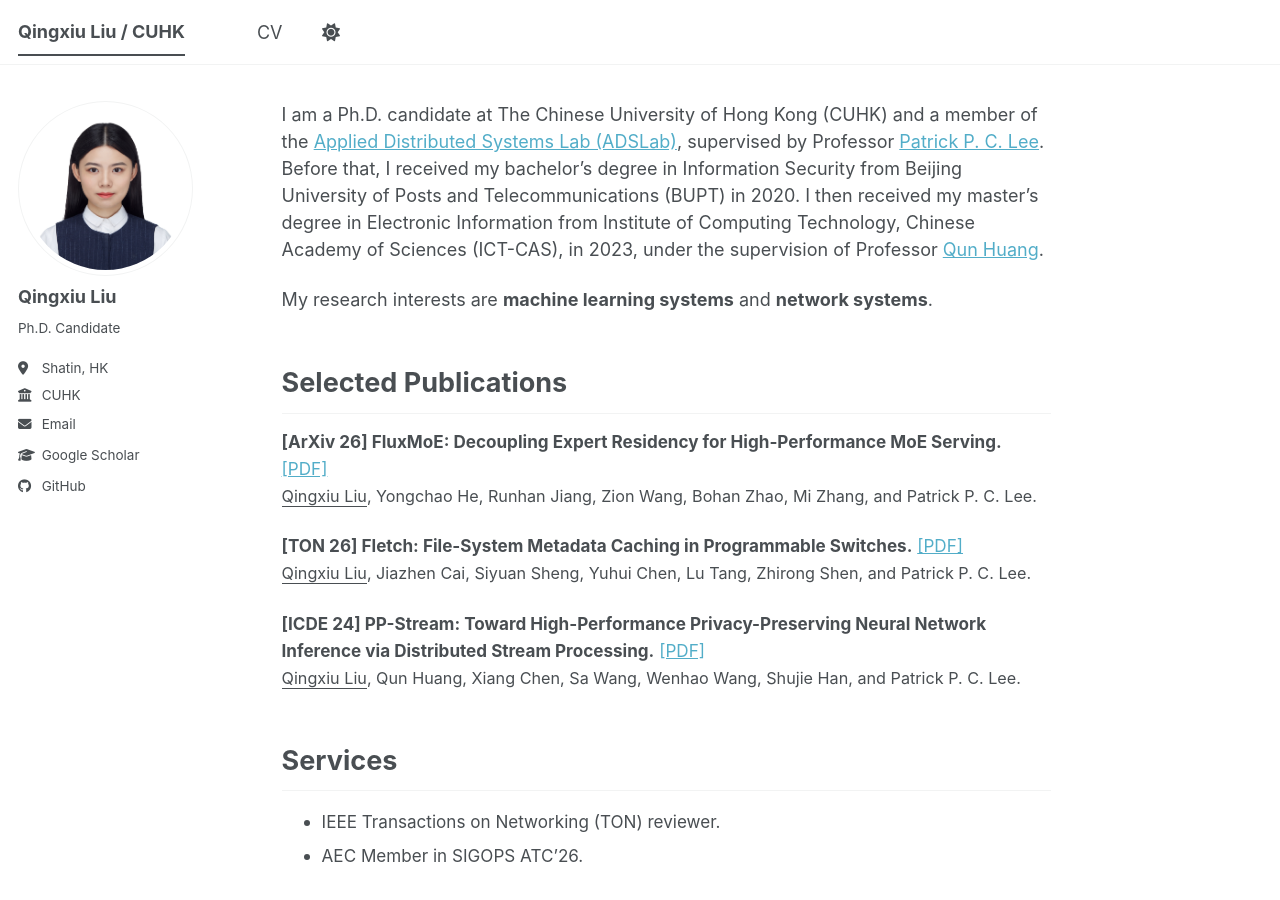
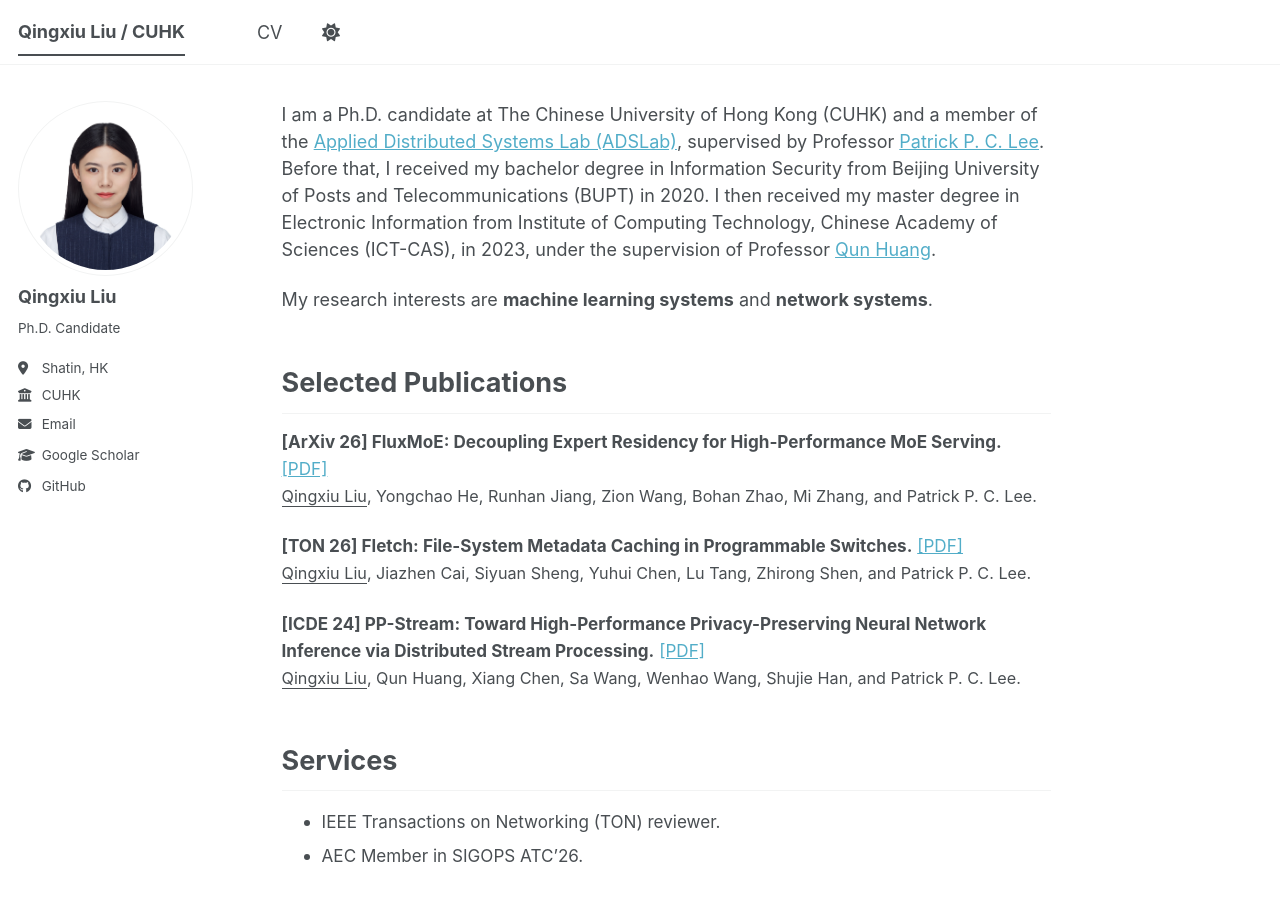
Before and after one commit to calanquee/calanquee.github.io, a Jekyll site: the page built from _pages/about.md, in a window 1280 px wide and 900 px high. Built offline with Jekyll 4.4.1, drawn with Linux system fonts in a browser that asks for light colours; a style sheet for code colours, icons or effects is not loaded.

```diff
--- a/_pages/about.md
+++ b/_pages/about.md
@@ -6,7 +6,7 @@ redirect_from:
   - /about.html
 ---
 
-I am a Ph.D. candidate at The Chinese University of Hong Kong (CUHK) and a member of the [Applied Distributed Systems Lab (ADSLab)](http://adslab.cse.cuhk.edu.hk/), supervised by Professor [Patrick P. C. Lee](https://www.cse.cuhk.edu.hk/~pclee/www/index.html). Before that, I received my bachelor's degree in Information Security from Beijing University of Posts and Telecommunications (BUPT) in 2020. I then received my master's degree in Electronic Information from Institute of Computing Technology, Chinese Academy of Sciences (ICT-CAS), in 2023, under the supervision of Professor [Qun Huang](https://huangqundl.github.io/).
+I am a Ph.D. candidate at The Chinese University of Hong Kong (CUHK) and a member of the [Applied Distributed Systems Lab (ADSLab)](http://adslab.cse.cuhk.edu.hk/), supervised by Professor [Patrick P. C. Lee](https://www.cse.cuhk.edu.hk/~pclee/www/index.html). Before that, I received my bachelor degree in Information Security from Beijing University of Posts and Telecommunications (BUPT) in 2020. I then received my master degree in Electronic Information from Institute of Computing Technology, Chinese Academy of Sciences (ICT-CAS), in 2023, under the supervision of Professor [Qun Huang](https://huangqundl.github.io/).
 
 My research interests are **machine learning systems** and **network systems**.
 
```
